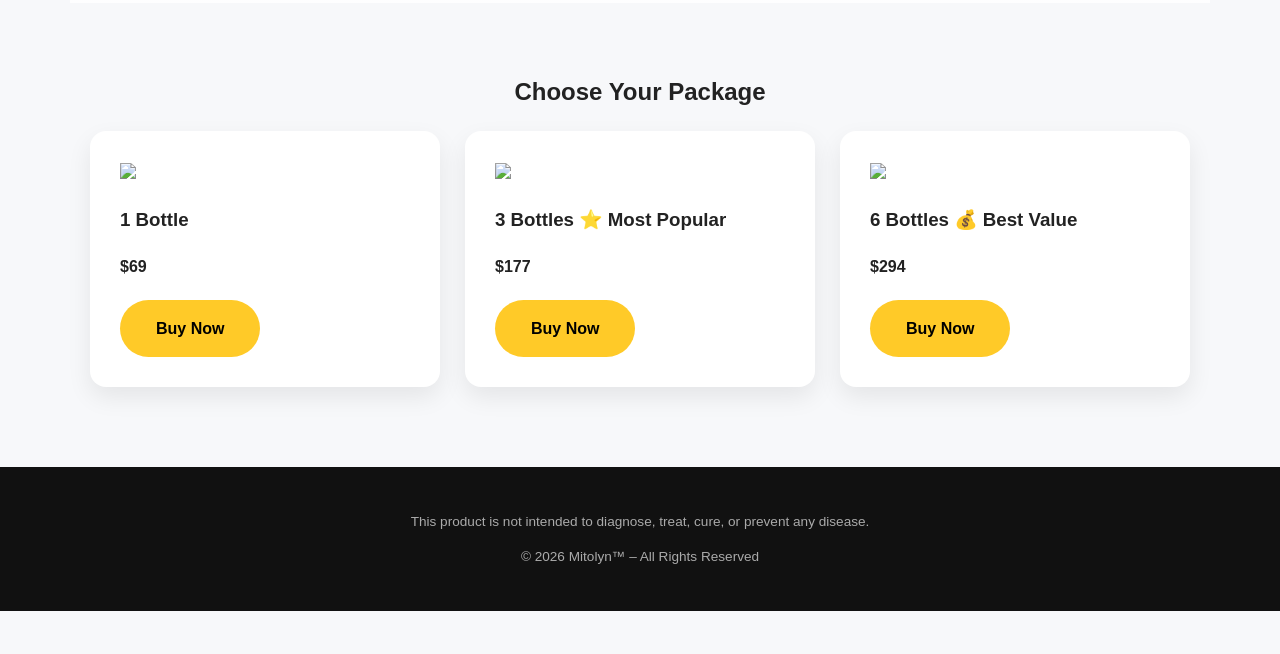
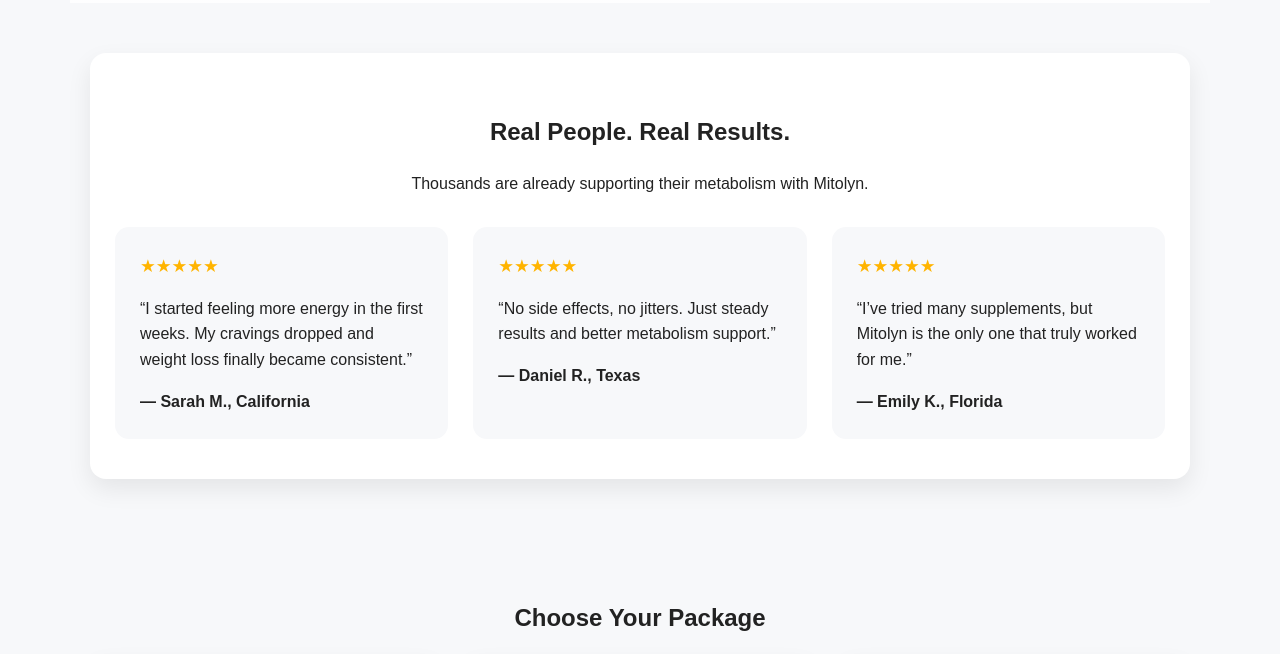
Before and after one commit to iverson1023/pagina-afiliado, a plain HTML site: page index.html in a window 1280 px wide. Shown: the part 1788-2442 px from the top of the page. Before the commit the page ends 2399 px from the top, so only its background shows below. Drawn offline with Linux system fonts and the light colour scheme.

Commit message:
Update index.html

```diff
--- a/index.html
+++ b/index.html
@@ -67,7 +67,8 @@
 width:100%;
 border-radius:16px;
 }
-.media-grid video{
+.media-grid video,
+.media-grid iframe{
 width:100%;
 border-radius:16px;
 aspect-ratio:9/16;
@@ -90,6 +91,34 @@
 .kit img{
 width:100%;
 max-width:180px;
+margin-bottom:15px;
+}
+
+/* PROVA SOCIAL */
+.social-proof{
+background:#fff;
+border-radius:16px;
+padding:40px 25px;
+box-shadow:0 10px 25px rgba(0,0,0,.08);
+}
+
+.testimonials{
+display:grid;
+grid-template-columns:repeat(auto-fit,minmax(260px,1fr));
+gap:25px;
+margin-top:30px;
+}
+
+.testimonial{
+background:#f7f8fa;
+padding:25px;
+border-radius:14px;
+}
+
+.stars{
+color:#ffb400;
+font-size:1.1rem;
+margin-bottom:10px;
 }
 
 /* BOTÃO FLUTUANTE */
@@ -135,12 +164,10 @@
 <section>
 <div class="box media-grid">
 
-<!-- IMAGEM ESQUERDA -->
 <img src="URL_IMAGEM_LADO_ESQUERDO_AQUI" alt="Mitolyn Presentation">
 
-<!-- VIDEO DIREITA -->
-<video controls poster="thumb.jpg">
-<source src="apresentacao.mp4" type="video/mp4">
+<video controls>
+<source src="CAMINHO_DO_VIDEO_DA_PLATAFORMA" type="video/mp4">
 </video>
 
 </div>
@@ -151,6 +178,44 @@
 <div class="box">
 <h2>Premium Natural Formula</h2>
 <p>Designed to support mitochondrial health and sustainable weight loss.</p>
+</div>
+</section>
+
+<!-- PROVA SOCIAL -->
+<section>
+<div class="social-proof">
+<h2 style="text-align:center;">Real People. Real Results.</h2>
+<p style="text-align:center;">Thousands are already supporting their metabolism with Mitolyn.</p>
+
+<div class="testimonials">
+
+<div class="testimonial">
+<div class="stars">★★★★★</div>
+<p>
+“I started feeling more energy in the first weeks.
+My cravings dropped and weight loss finally became consistent.”
+</p>
+<strong>— Sarah M., California</strong>
+</div>
+
+<div class="testimonial">
+<div class="stars">★★★★★</div>
+<p>
+“No side effects, no jitters.
+Just steady results and better metabolism support.”
+</p>
+<strong>— Daniel R., Texas</strong>
+</div>
+
+<div class="testimonial">
+<div class="stars">★★★★★</div>
+<p>
+“I’ve tried many supplements, but Mitolyn is the only one that truly worked for me.”
+</p>
+<strong>— Emily K., Florida</strong>
+</div>
+
+</div>
 </div>
 </section>
 
```
